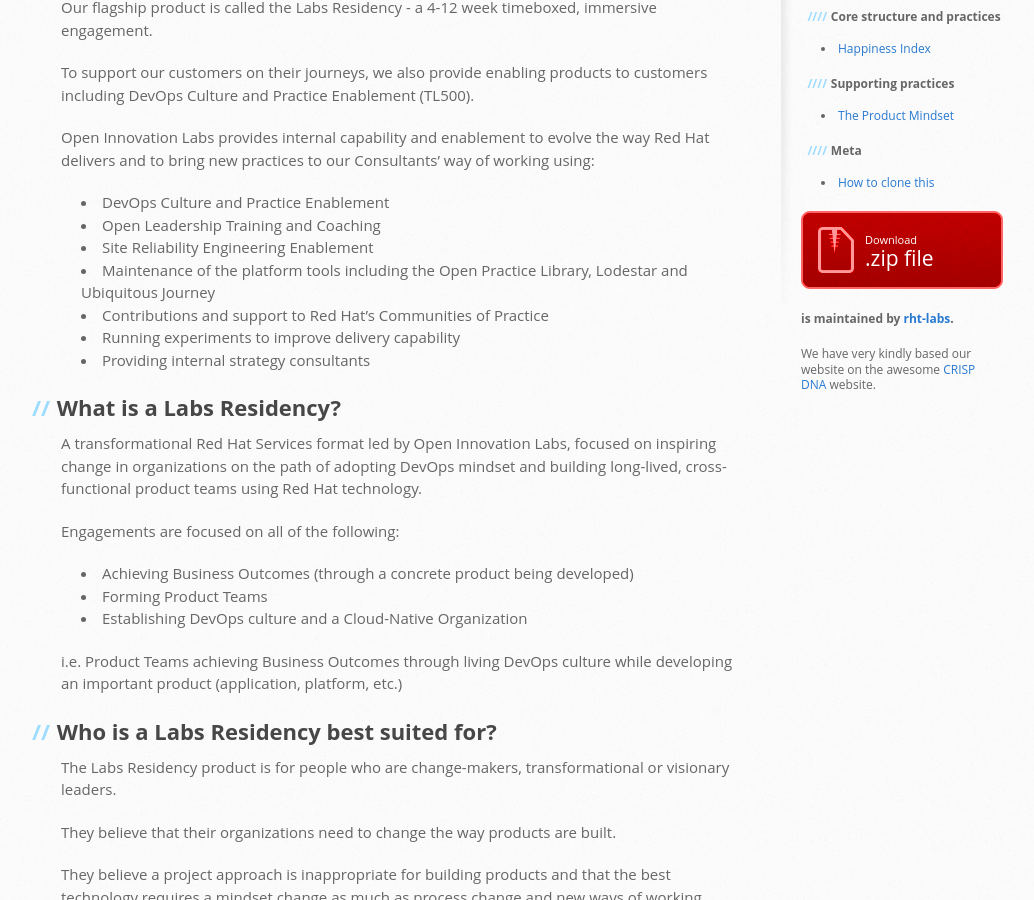
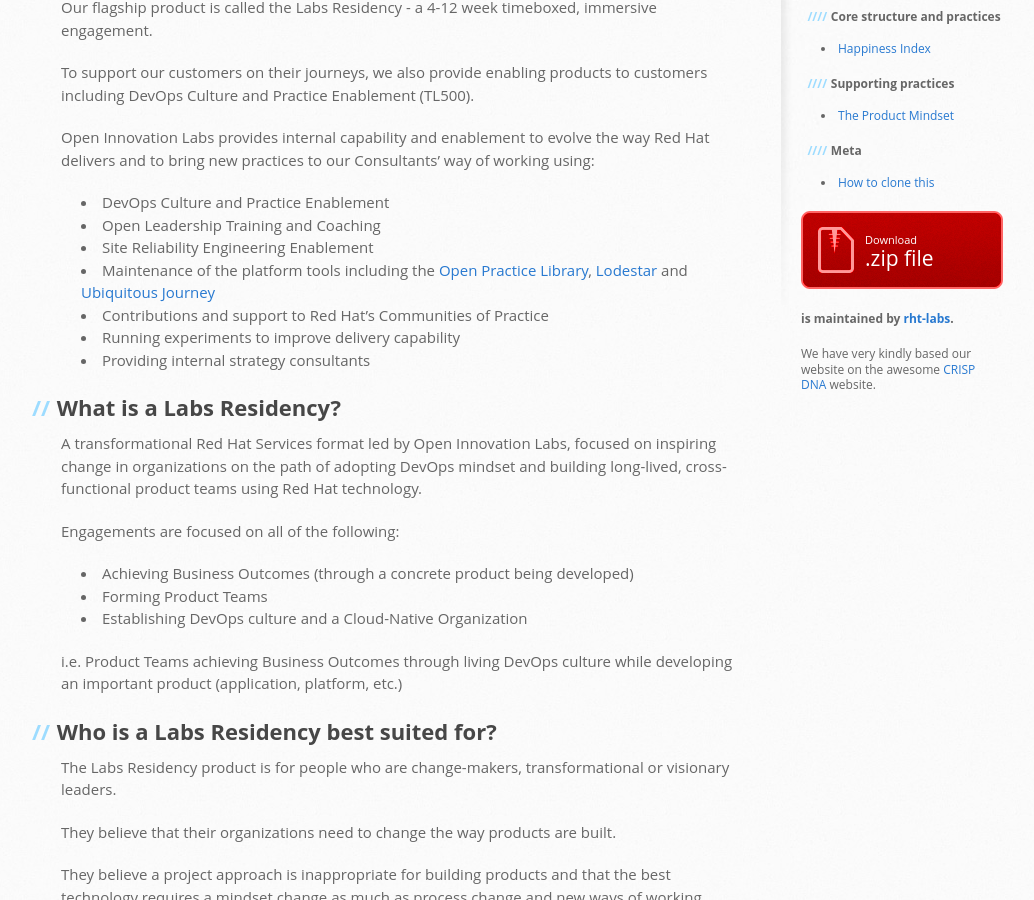
Before and after one commit to rht-labs/rht-labs.github.io, a Jekyll site: the page built from _docs/what-we-do.md, in a window 1280 px wide and 900 px high, scrolled down 537 px. Shown: the whole window, without its empty margins (109-1143 px from the left). Built offline with Jekyll 4.4.1, drawn with Linux system fonts in a browser that asks for light colours; some of the changed lines change nothing that is shown.

Commit message:
🐌 add some links 🐌 (#23)

```diff
--- a/_docs/what-we-do.md
+++ b/_docs/what-we-do.md
@@ -17,11 +17,10 @@
 - DevOps Culture and Practice Enablement
 - Open Leadership Training and Coaching
 - Site Reliability Engineering Enablement
-- Maintenance of the platform tools including the Open Practice Library, Lodestar and Ubiquitous Journey
+- Maintenance of the platform tools including the [Open Practice Library](https://openpracticelibrary.com), [Lodestar](https://lodestar.rht-labs.com) and [Ubiquitous Journey](http://rht-labs.com/ubiquitous-journey)
 - Contributions and support to Red Hat's Communities of Practice
 - Running experiments to improve delivery capability
 - Providing internal strategy consultants
-
 
 
 What is a Labs Residency?
```
